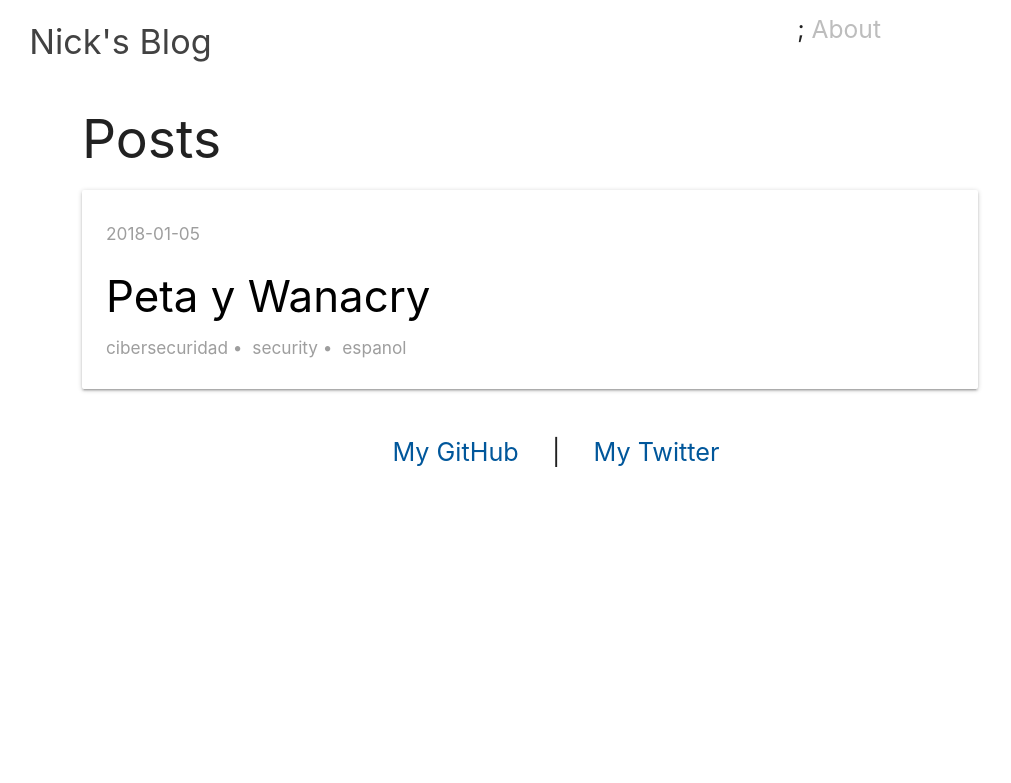
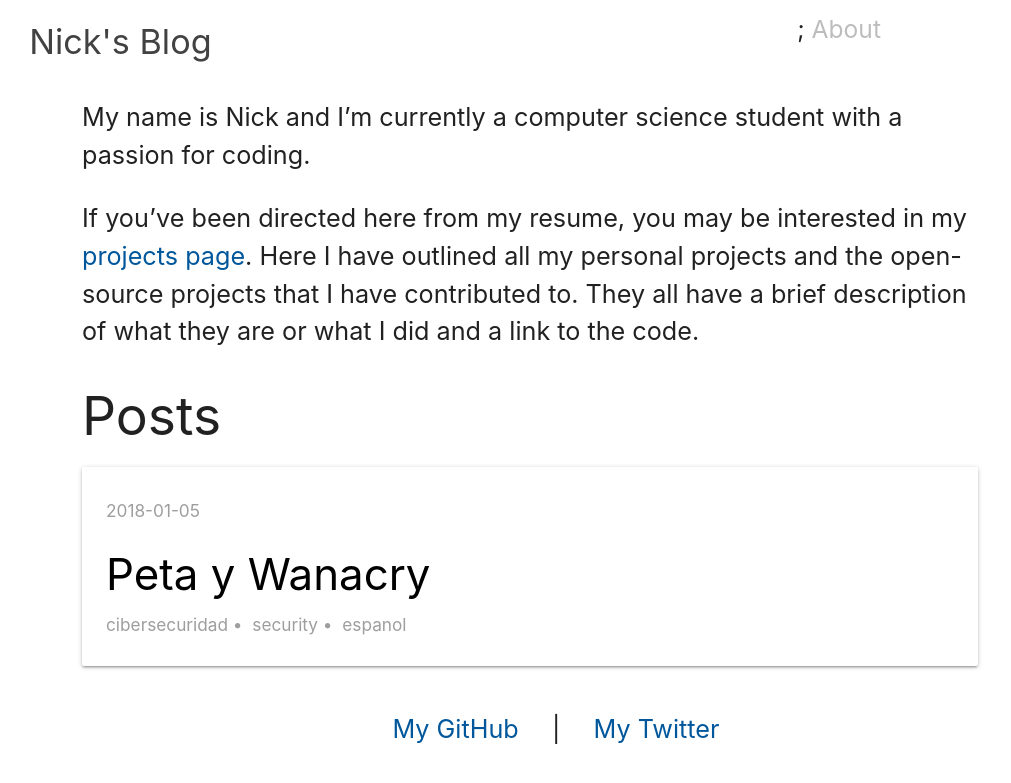
Before and after one commit to nick96/x-nick96.github.io, a Jekyll site: the page built from index.md, in a window 1280 px wide. Shown: the top 783 px of the page, without its empty margins (110-1121 px from the left). Built offline with Jekyll 4.4.1, drawn with Linux system fonts in a browser that asks for light colours.

Commit message:
Add some info about me

```diff
--- a/index.md
+++ b/index.md
@@ -4,3 +4,12 @@
 # See: https://jekyllrb.com/docs/themes/#overriding-theme-defaults
 layout: home
 ---
+
+My name is Nick and I'm currently a computer science student with a
+passion for coding.
+
+If you've been directed here from my resume, you
+may be interested in my [projects page](/projects). Here I have
+outlined all my personal projects and the open-source projects that I
+have contributed to. They all have a brief description of what they
+are or what I did and a link to the code.
```
